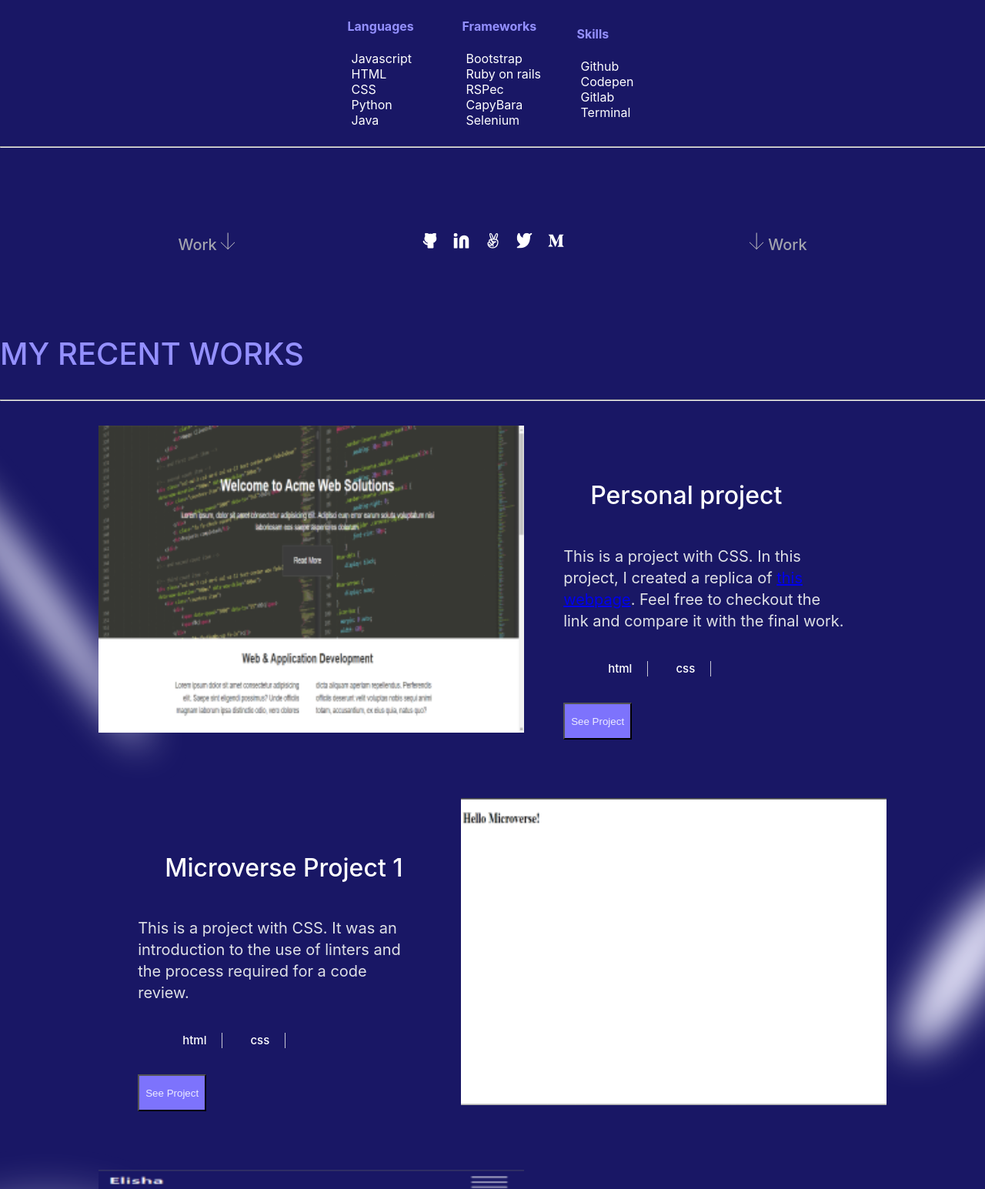
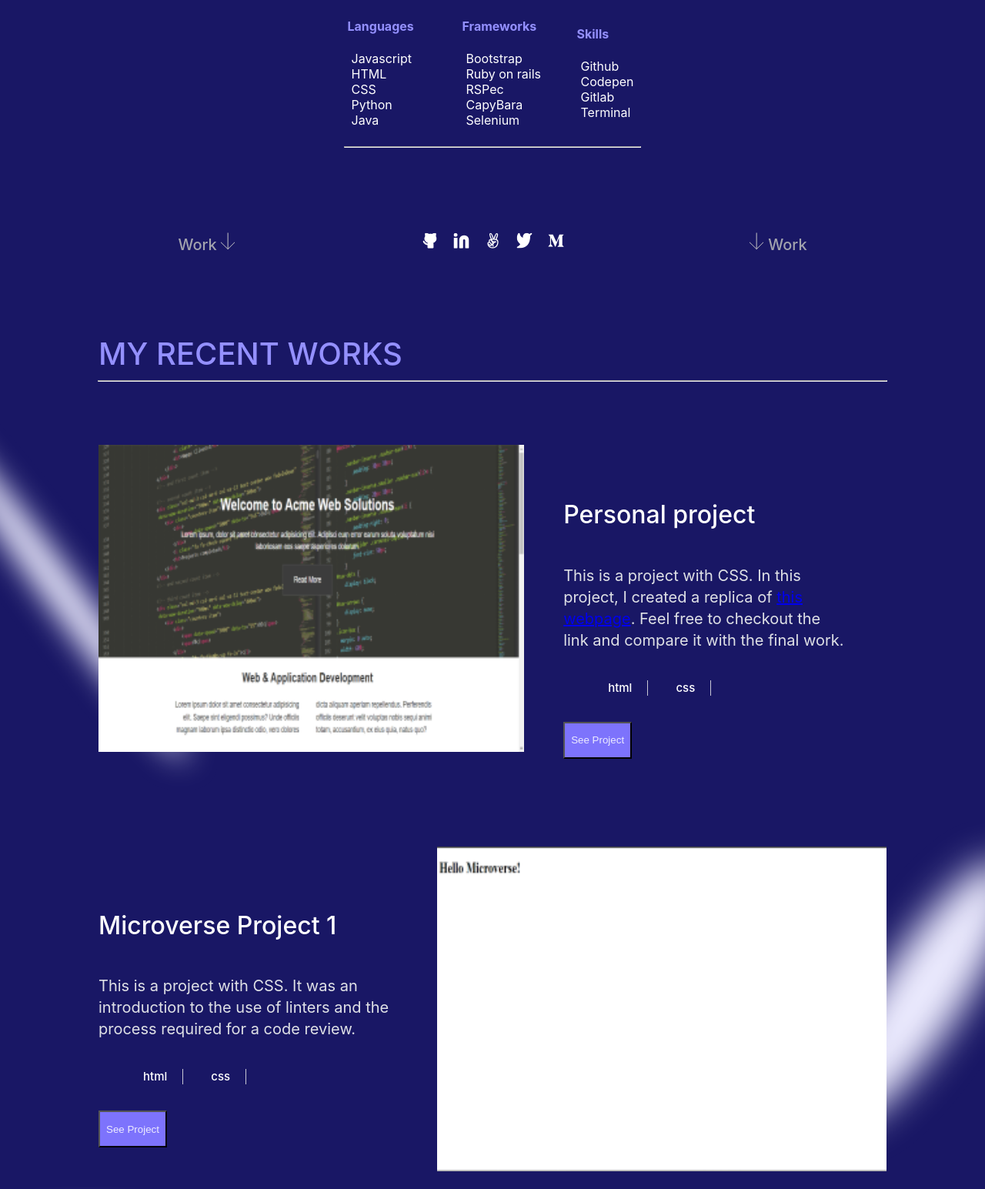
Before and after one commit to Elisha-Tetteyfio/My-portfolio, a website: page index.html in a window 1280 px wide. Shown: the part 495-2040 px from the top of the page at 77% size. Drawn offline with Linux system fonts and the light colour scheme.

Commit message:
Fix review issues

```diff
--- a/index.html
+++ b/index.html
@@ -27,7 +27,7 @@
         <h2 id="headline-2">Software developer</h2>
         <p id="content">I can help you build a product, feature or website. Look through some of my works and experiences! If you like what you see and have a project you need coded,  don't hesitate to contact me.</p>
     </section>
-    <hr>
+    <hr class="hr1">
     <section id="skillset">
         <div id="lang" class="languages">
             <h4>Languages</h4>
@@ -59,7 +59,7 @@
             </ul>
         </div>
     </section>
-    <hr>
+    <hr class="hr1">
     <section id="social">
         <div id="more-1" class="desktop">
             Work
@@ -77,7 +77,7 @@
     </section>
     <section id="recent-works">
         <h2>MY RECENT WORKS</h2>
-        <hr>
+        <hr id="hr2">
         <div id="recent-works-grid">
             <div class="works" id="work-1">
                 <div class="desktop-layout">
@@ -94,7 +94,6 @@
                             <li class="project-languages-1">css</li>
                         </ul>
                         <div class="n1"><button>See Project</button></div>
-
                     </div>
                 </div>
             </div>
--- a/style.css
+++ b/style.css
@@ -123,6 +123,7 @@ body {
 
   .works {
     text-align: center;
+    padding-top: 50px;
   }
 
   .works img {
@@ -433,6 +434,12 @@ body {
     line-height: 52px;
     align-items: center;
     color: #9490ff;
+    width: 80%;
+    margin: auto;
+  }
+
+  #hr2 {
+    width: 80%;
   }
 
   #recent-works-grid {
@@ -441,6 +448,7 @@ body {
 
   .works {
     text-align: center;
+    padding-top: 50px;
   }
 
   .desktop-layout {
@@ -473,6 +481,7 @@ body {
     font-size: 32px;
     line-height: 44px;
     text-align: left;
+    margin-left: 0;
     color: #fff;
   }
 
@@ -488,20 +497,33 @@ body {
     flex-direction: row-reverse;
   }
 
+  #second-works > .desktop-layout-1 {
+    margin-left: 0;
+    text-align: left;
+    padding-left: 0;
+  }
+
   #work-1 {
-    background-image: url("Background/Ellipse-3.svg");
+    background-image: url("Desktop-background/Background-3.svg");
     background-repeat: no-repeat;
+    background-size: 22%;
   }
 
   #work-2 {
-    background-image: url("Background/Ellipse-4.svg");
+    background-image: url("Desktop-background/Background-4.svg");
     background-repeat: no-repeat;
     background-position: right;
   }
 
   #work-3 {
-    background-image: url("Background/Ellipse-5.svg");
-    background-repeat: no-repeat;
+    background-image: url("Desktop-background/Background-5.svg"), url("Desktop-background/Background-6.svg");
+    background-repeat: no-repeat, no-repeat;
+    background-position: left top, 100%,100%;
+    background-size: auto, 20%;
+  }
+
+  .hr1{
+    width: 30%;
   }
 
   .project-languages {
```
Also changed, not shown: Desktop-background/Background-3.svg (added), Desktop-background/Background-4.svg (added), Desktop-background/Background-5.svg (added), Desktop-background/Background-6.svg (added). Lines whose indentation alone changed are shown as unchanged.
